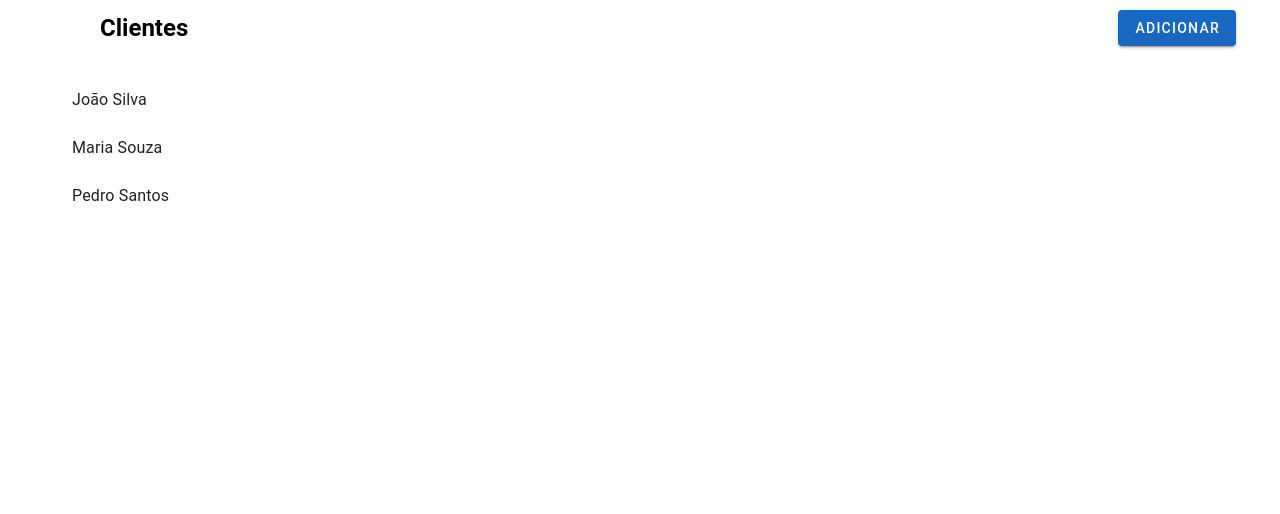
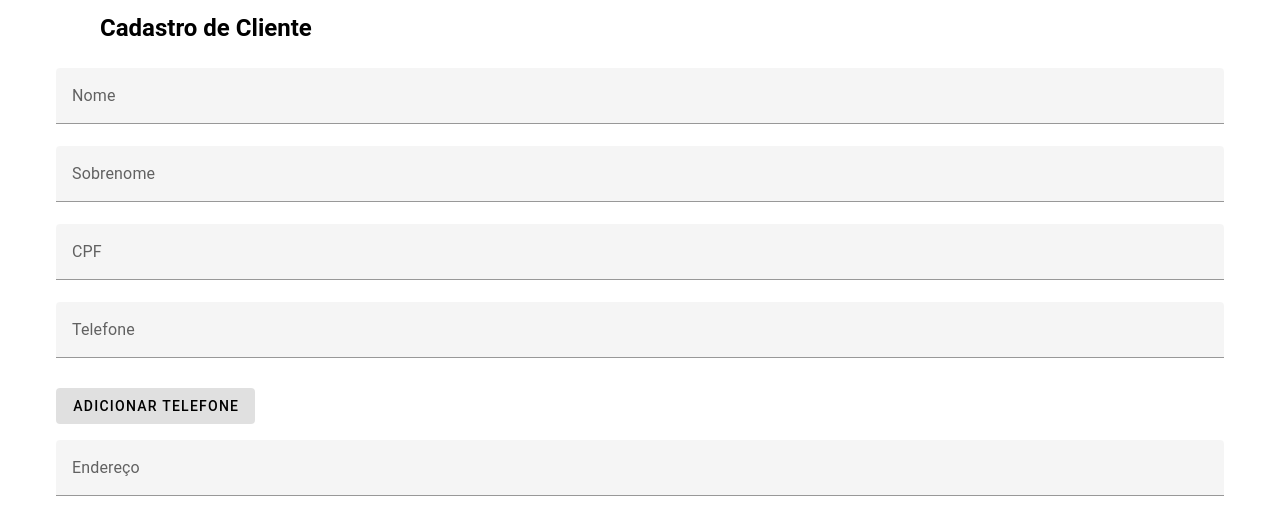
Before and after one commit to brunocroft86/SistemaDeOrcamento, a Vue app: page /#/clientes/novo in a window 1280 px wide. Before the commit this address led to /#/clientes. Shown: the top 514 px of the page. Built offline with nearby package versions, Linux system fonts and the light colour scheme.

Commit message:
Ajuste clientes para telefones em array

```diff
--- a/domains/clientes/components/CadastroCliente.vue
+++ b/domains/clientes/components/CadastroCliente.vue
@@ -8,7 +8,24 @@
       <v-text-field label="Nome" v-model="form.nome" />
       <v-text-field label="Sobrenome" v-model="form.sobrenome" />
       <v-text-field label="CPF" v-model="form.cpf" />
-      <v-text-field label="Telefone" v-model="form.telefone" />
+
+      <div v-for="(tel, i) in form.telefones" :key="i" class="d-flex mb-2">
+        <v-text-field
+          class="flex-grow-1"
+          label="Telefone"
+          v-model="form.telefones[i]"
+        />
+        <v-btn
+          icon="mdi-delete"
+          variant="plain"
+          @click="removerTelefone(i)"
+          v-if="form.telefones.length > 1"
+        />
+      </div>
+      <v-btn variant="tonal" class="mb-4" @click="adicionarTelefone">
+        Adicionar telefone
+      </v-btn>
+
       <v-text-field label="Endereço" v-model="form.endereco" />
     </v-form>
   </v-container>
@@ -18,15 +35,30 @@
 export default {
   data() {
     return {
-      form: { nome: '', sobrenome: '', cpf: '', telefone: '', endereco: '' }
+      form: { nome: '', sobrenome: '', cpf: '', telefones: [''], endereco: '' }
     }
   },
   mounted() {
     const q = this.$route.query.cliente
     if (q) {
       try {
-        this.form = JSON.parse(q)
+        const dados = JSON.parse(q)
+        if (Array.isArray(dados.telefones)) {
+          this.form = { ...this.form, ...dados }
+        } else if (dados.telefone) {
+          this.form = { ...this.form, ...dados, telefones: [dados.telefone] }
+        } else {
+          this.form = { ...this.form, ...dados }
+        }
       } catch (e) {}
+    }
+  },
+  methods: {
+    adicionarTelefone() {
+      this.form.telefones.push('')
+    },
+    removerTelefone(idx) {
+      if (this.form.telefones.length > 1) this.form.telefones.splice(idx, 1)
     }
   }
 }
--- a/domains/clientes/components/ListaClientes.vue
+++ b/domains/clientes/components/ListaClientes.vue
@@ -7,8 +7,14 @@
       <v-btn color="primary" to="/clientes/novo">Adicionar</v-btn>
     </v-row>
     <v-list>
-      <v-list-item v-for="c in clientes" :key="c.id" @click="abrir(c)" class="cursor-pointer">
+      <v-list-item
+        v-for="c in clientes"
+        :key="c.id"
+        @click="abrir(c)"
+        class="cursor-pointer"
+      >
         <v-list-item-title>{{ c.nome }}</v-list-item-title>
+        <v-list-item-subtitle>{{ c.telefones ? c.telefones.join(', ') : '' }}</v-list-item-subtitle>
       </v-list-item>
     </v-list>
   </v-container>
--- a/domains/clientes/services/ClienteMockService.js
+++ b/domains/clientes/services/ClienteMockService.js
@@ -6,7 +6,7 @@ export default class ClienteMockService {
         nome: 'João Silva',
         sobrenome: 'Silva',
         cpf: '111.111.111-11',
-        telefone: '(11) 11111-1111',
+        telefones: ['(11) 11111-1111'],
         endereco: 'Rua A, 100'
       },
       {
@@ -14,7 +14,7 @@ export default class ClienteMockService {
         nome: 'Maria Souza',
         sobrenome: 'Souza',
         cpf: '222.222.222-22',
-        telefone: '(22) 22222-2222',
+        telefones: ['(22) 22222-2222', '(22) 99999-9999'],
         endereco: 'Rua B, 200'
       },
       {
@@ -22,7 +22,7 @@ export default class ClienteMockService {
         nome: 'Pedro Santos',
         sobrenome: 'Santos',
         cpf: '333.333.333-33',
-        telefone: '(33) 33333-3333',
+        telefones: ['(33) 33333-3333'],
         endereco: 'Rua C, 300'
       }
     ])
```
